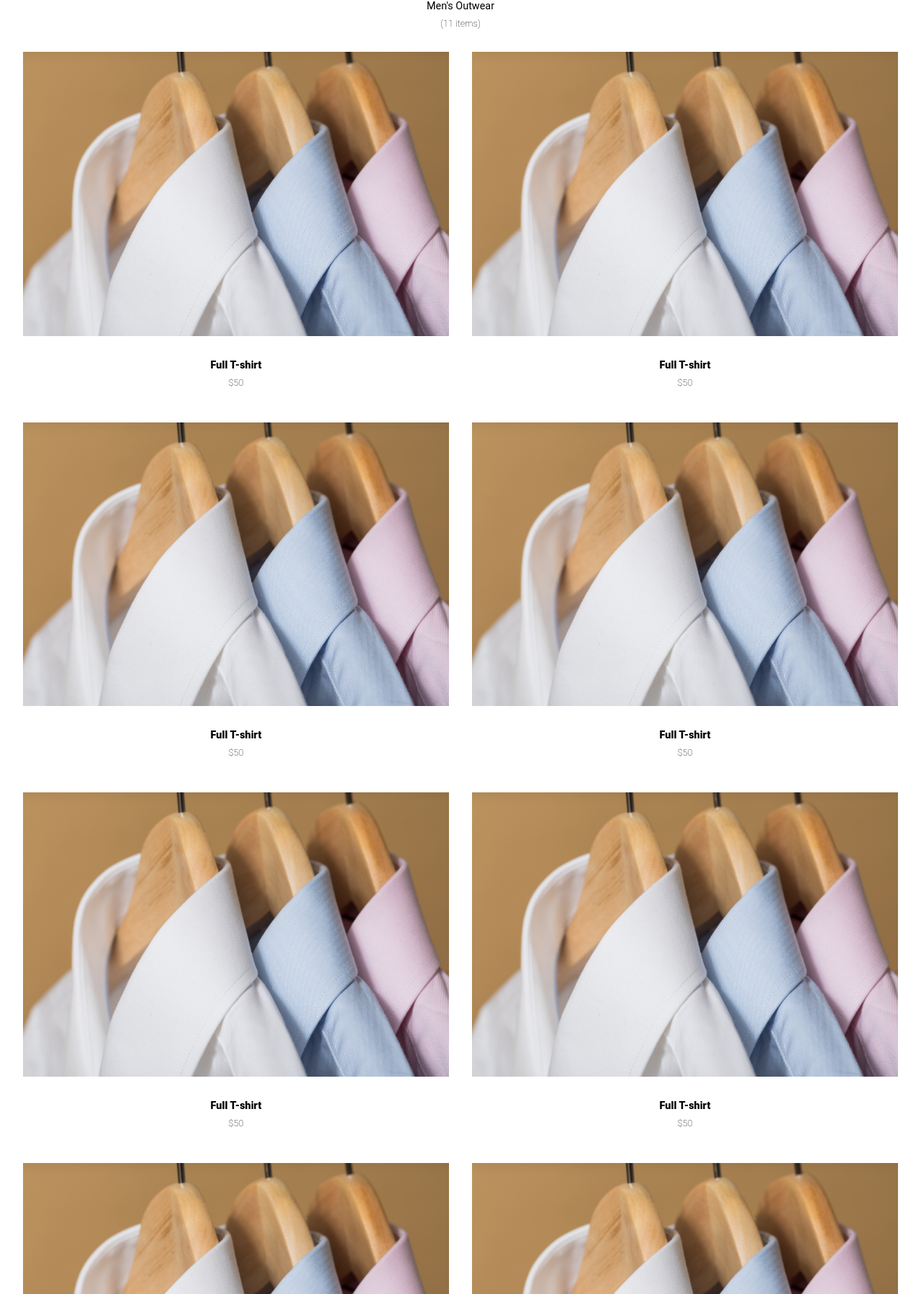
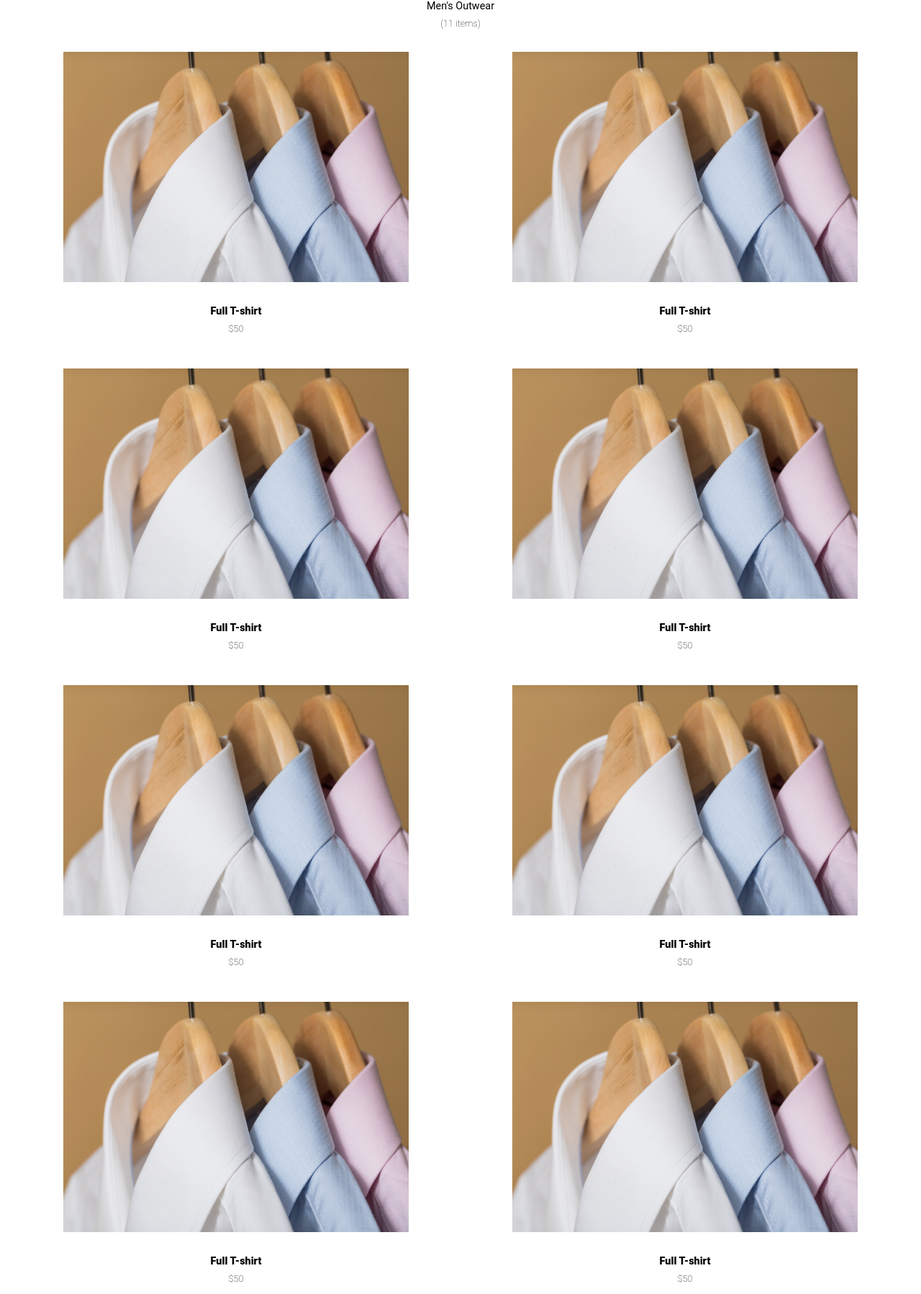
Before and after one commit to DixitSom/ecommerce-website, a PHP site: page /shopping.html in a window 1280 px wide. Shown: the part 122-1920 px from the top of the page at 72% size. Run offline with PHP 8.4, Linux system fonts and the light colour scheme.

Commit message:
Image width and height fixed at shopping page

```diff
--- a/assets/stylesheet/shopping.css
+++ b/assets/stylesheet/shopping.css
@@ -128,17 +128,13 @@ text-decoration: none;
 }
 
 img {
+    max-width: 30em;
+    max-height: 20em;
     width: 100%;
     height: 100%;
     vertical-align: middle;
 }
 
-/* .img {
-    background: url('../img/sample.jpg');
-    background-size: contain;
-    width: 100%;
-    height: 200px;
-} */
 
 .name-price-wrapper {
     display: grid;
```
